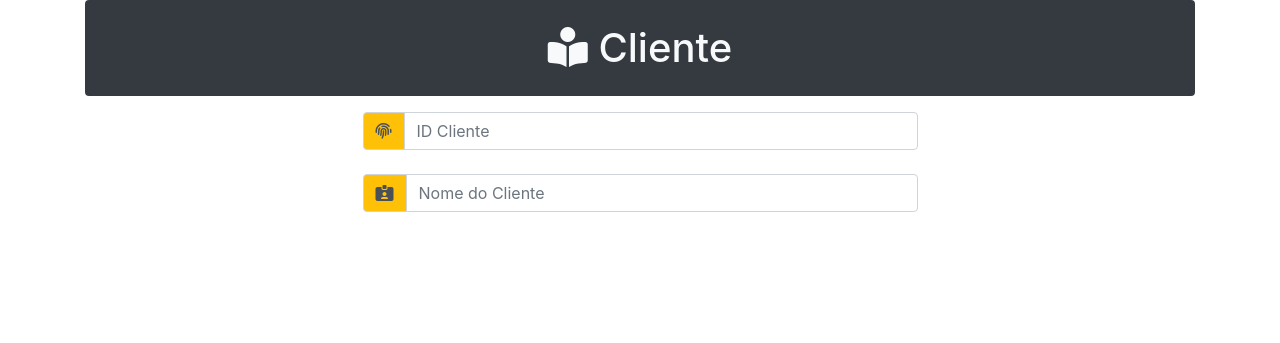
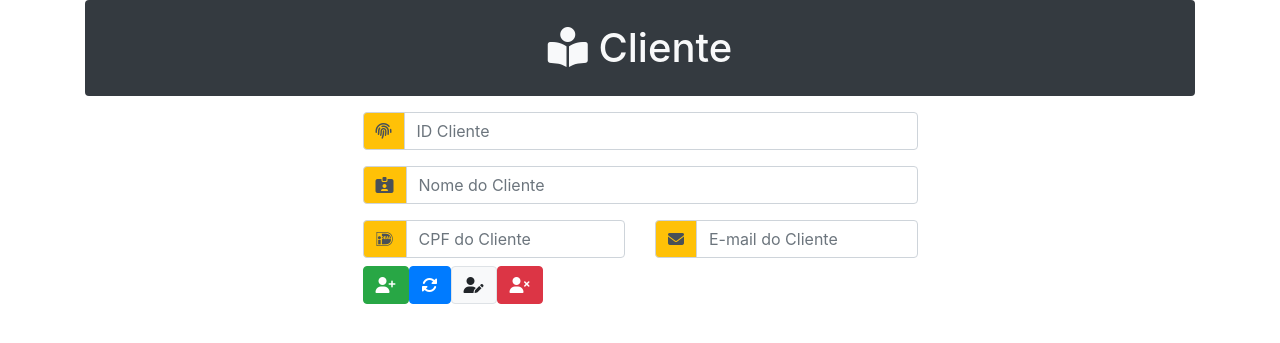
Before and after one commit to morderous/uniasselvi, a PHP site: page / in a window 1280 px wide. Shown: the top 343 px of the page. Run offline with PHP 8.4, Linux system fonts and the light colour scheme; some libraries are stand-ins or nearby versions.

Commit message:
implementando botoes

```diff
--- a/CRUD/index.php
+++ b/CRUD/index.php
@@ -25,11 +25,25 @@ require_once ("php/component.php");
 
         <div class="d-flex justify-content-center">
             <form action=""method="post" class="w-50">
-                <div class="py-2">
+                <div class="pt-2">
                     <?php inputElement("<i class=\"fas fa-fingerprint\"></i>", "ID Cliente", "id_cliente", ""); ?>
                 </div>
                 <div class="pt-2">
                     <?php inputElement("<i class=\"fas fa-id-card-alt\"></i>", "Nome do Cliente", "nome_cliente", ""); ?>
+                </div>
+                <div class="row pt-2">
+                    <div class="col">
+                        <?php inputElement("<i class=\"fab fa-ideal\"></i>", "CPF do Cliente", "cpf_cliente", ""); ?>
+                    </div>
+                    <div class="col">
+                        <?php inputElement("<i class=\"fas fa-envelope\"></i>", "E-mail do Cliente", "email_cliente", ""); ?>
+                    </div>
+                </div>
+                <div class="d-flex">
+                    <?php buttonElement("btn-create", "btn btn-success", "<i class=\"fas fa-user-plus\"></i>", "create","dat-toggle='tooltip' data-placement='bottom' title='Create'") ?>
+                    <?php buttonElement("btn-read", "btn btn-primary", "<i class=\"fas fa-sync-alt\"></i>", "refresh","dat-toggle='tooltip' data-placement='bottom' title='Refresh'") ?>
+                    <?php buttonElement("btn-update", "btn btn-light border", "<i class=\"fas fa-user-edit\"></i>", "update","dat-toggle='tooltip' data-placement='bottom' title='Update'") ?>
+                    <?php buttonElement("btn-delete", "btn btn-danger", "<i class=\"fas fa-user-times\"></i>", "delete","dat-toggle='tooltip' data-placement='bottom' title='Delete'") ?>
                 </div>
             </form>
         </div>
--- a/CRUD/php/component.php
+++ b/CRUD/php/component.php
@@ -10,3 +10,10 @@ function inputElement($icon, $placeholder, $name, $value){
                     ";
     echo $ele;
 }
+
+function buttonElement($btnid, $styleclass, $text, $name, $attr){
+    $btn = "
+        <button name='$name' '$attr' class='$styleclass' id='$btnid'>$text</button>
+    ";
+    echo $btn;
+}
```
